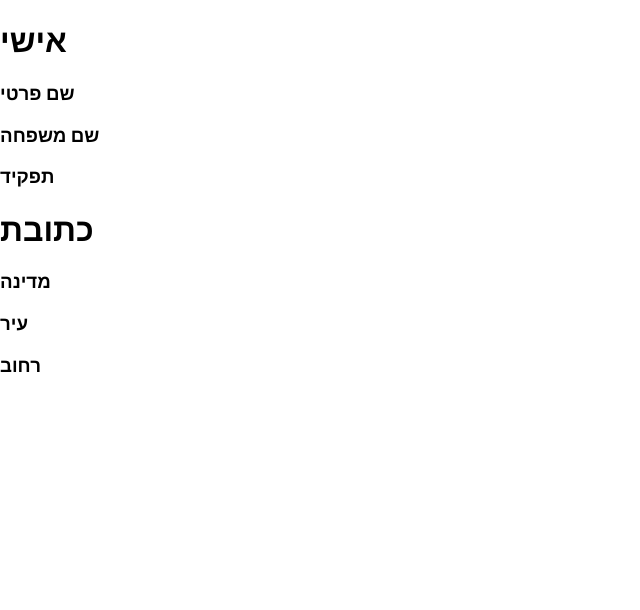
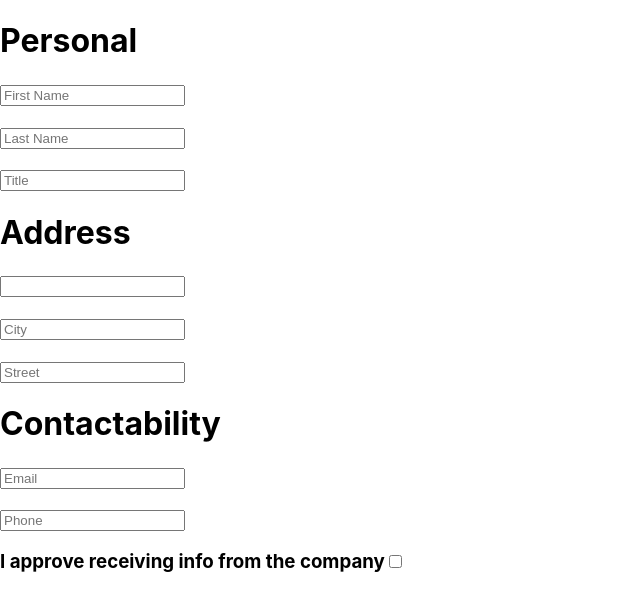
Before and after one commit to davidbu5/user-form-app, a React app: page / in a window 1280 px wide. Shown: the top 610 px of the page, without its empty margins (0-640 px from the left). Built offline with nearby package versions, Linux system fonts and the light colour scheme.

Commit message:
form fields

```diff
--- a/src/App.tsx
+++ b/src/App.tsx
@@ -4,18 +4,35 @@ import { ObservableFormStore, FormFieldType } from './common/stores/FormStore';
 import { observer } from 'mobx-react';
 import { Form } from './components/Form';
 import { ObservedLanguageStore } from './common/stores/LanguageStore';
+import { FormApi } from './common/api/FormApi';
 
-const formStore = createRegisterFormStore();
+interface IAppState {
+  formStore: ObservableFormStore;
+}
+
 const langStore = new ObservedLanguageStore();
 
 @observer
-class App extends React.Component {
+class App extends React.Component<{}, IAppState> {
+
+  constructor(props: {}) {
+    super(props);
+
+    this.state = { formStore:  new ObservableFormStore() };
+  }
+
+  componentDidMount() {
+    createRegisterFormStore().then(formStore => {
+      this.setState({ formStore })
+    });
+  }
+
   render() {
-    return <Form store={formStore} langStore={langStore}></Form>
+    return <Form store={this.state.formStore} langStore={langStore}></Form>
   }
 }
 
-function createRegisterFormStore() {
+async function createRegisterFormStore() {
   const form = new ObservableFormStore()
 
   const personalSection = form.addSection("personal");
@@ -24,7 +41,7 @@ function createRegisterFormStore() {
   personalSection.addField("title", "title", FormFieldType.Text);
 
   const addressSection = form.addSection("address");
-  addressSection.addField("country", "country", FormFieldType.Text, true);
+  addressSection.addField("country", "country", FormFieldType.List, true, await FormApi.getCountriesNames());
   addressSection.addField("city", "city", FormFieldType.Text);
   addressSection.addField("street", "street", FormFieldType.Text);
 
--- /dev/null
+++ b/src/common/api/FormApi.ts
@@ -0,0 +1,12 @@
+import { FormFieldValueType } from "../stores/FormStore";
+
+export class FormApi {
+
+    public static async getCountriesNames() {
+        return ["Israel", "USA", "Poland", "Morroco"];
+    }
+
+    public static async submitForm(formValues: { [key: string]: FormFieldValueType }) {
+        return true;
+    }
+}
--- a/src/common/i18/en.ts
+++ b/src/common/i18/en.ts
@@ -6,7 +6,7 @@ export const EnglishStringsRepo: IStringsRepo = {
     contactability: "Contactability",
     firstName: "First Name",
     lastName: "Last Name",
-    title: "title",
+    title: "Title",
     country: "Country",
     city: "City",
     street: "Street",
--- a/src/common/stores/FormStore.ts
+++ b/src/common/stores/FormStore.ts
@@ -5,7 +5,8 @@ export enum FormFieldType {
     Text,
     Email,
     Phone,
-    Checkbox
+    Checkbox,
+    List
 }
 
 export class ObservableFormStore {
@@ -31,9 +32,10 @@ export class ObservableFormSection {
         name: string,
         placeholder: keyof IStringsRepo,
         fieldType: FormFieldType,
-        required: boolean = false
+        required: boolean = false,
+        valuesList?: string[]
     ) => {
-        const newField = new ObservableFormField(name, placeholder, fieldType, required);
+        const newField = new ObservableFormField(name, placeholder, fieldType, required, valuesList);
         this.fields.push(newField);
         return newField;
     }
@@ -48,7 +50,7 @@ export class ObservableFormSection {
     }
 }
 
-type FormFieldValueType = string | boolean;
+export type FormFieldValueType = string | boolean;
 
 export class ObservableFormField {
 
@@ -56,22 +58,32 @@ export class ObservableFormField {
     private static _phoneValidator = /^(?:(?:(\+?972|\(\+?972\)|\+?\(972\))(?:\s|\.|-)?([1-9]\d?))|(0[23489]{1})|(0[57]{1}[0-9]))(?:\s|\.|-)?([^0\D]{1}\d{2}(?:\s|\.|-)?\d{4})$/;
 
     private _name: string;
-    private _placeholderStringName: keyof IStringsRepo;
-    private _fieldType: FormFieldType;
     private _required: boolean;
+
     @observable value: FormFieldValueType;
+    public placeholderStringName: keyof IStringsRepo;
+    public fieldType: FormFieldType;
+    public valuesList: string[] | null = null;
 
     constructor(name: string,
         placeholderStringName: keyof IStringsRepo,
         fieldType: FormFieldType,
-        required: boolean = false) {
+        required: boolean = false,
+        valuesList?: string[]) {
 
         this._name = name;
-        this._placeholderStringName = placeholderStringName;
-        this._fieldType = fieldType;
+        this.placeholderStringName = placeholderStringName;
+        this.fieldType = fieldType;
         this._required = required;
+        if (fieldType === FormFieldType.List) {
+            if (valuesList) {
+                this.valuesList = valuesList;
+            } else {
+                throw "List form field should get values list"
+            }
+        }
 
-        if (this._fieldType === FormFieldType.Checkbox) {
+        if (this.fieldType === FormFieldType.Checkbox) {
             this.value = false;
         } else {
             this.value = "";
@@ -82,7 +94,7 @@ export class ObservableFormField {
         if (this._required && !this.value) {
             return false;
         }
-        switch (this._fieldType) {
+        switch (this.fieldType) {
             case (FormFieldType.Text): {
                 if (this.value && typeof (this.value) === "string" &&
                     this.value.length >= 1) {
@@ -149,6 +161,4 @@ export class ObservableFormField {
     }
 
     get name() { return this._name; };
-
-    @computed get placeholderStringName() { return this._placeholderStringName; };
 }
--- a/src/components/form.tsx
+++ b/src/components/form.tsx
@@ -9,14 +9,11 @@ export interface FormProps { store: ObservableFormStore, langStore: ObservedLang
 @observer
 export class Form extends React.Component<FormProps> {
 
-    componentDidMount() {
-        setTimeout(() => {
-            this.props.store.sections.pop();
-            this.props.langStore.language = "he"
-        }, 3000);
-    }
-
     render() {
-        return <div>{this.props.store.sections.map(section => <FormSection section={section} langStore={this.props.langStore} key={section.placeholderStringName} />)}</div>;
+        return <div>{
+            this.props.store ?
+            this.props.store.sections.map(section => <FormSection section={section} langStore={this.props.langStore} key={section.placeholderStringName} />) :
+            ""
+            }</div>;
     }
 }
--- a/src/components/formField.tsx
+++ b/src/components/formField.tsx
@@ -1,13 +1,84 @@
-import React from 'react';
+import React, { SyntheticEvent, ChangeEvent } from 'react';
 import { observer } from 'mobx-react';
 import { ObservableFormField } from '../common/stores/FormStore';
 import { ObservedLanguageStore } from '../common/stores/LanguageStore';
+import { FormFieldType } from '../common/stores/FormStore'
 
 export interface FormFieldProps { field: ObservableFormField, langStore: ObservedLanguageStore }
 
 @observer
 export class FormField extends React.Component<FormFieldProps> {
+
+    getFieldPlaceholder() {
+        return this.props.langStore.getString(this.props.field.placeholderStringName);
+    }
+
+    onInputChange(event: ChangeEvent<HTMLInputElement>) {
+        if (event.target.type === "checkbox") {
+            console.log(event.target.id, event.target.checked);
+        }
+        else {
+            console.log(event.target.id, event.target.value);
+        }
+    }
+
+    getInput() {
+        switch (this.props.field.fieldType) {
+            case (FormFieldType.Text): {
+                return this.getTextInput();
+            }
+            case (FormFieldType.Phone): {
+                return this.getPhoneInput();
+            }
+            case (FormFieldType.Email): {
+                return this.getEmailInput();
+            }
+            case (FormFieldType.Checkbox): {
+                return this.getCheckboxInput();
+            }
+            case (FormFieldType.List): {
+                return this.getListInput();
+            }
+        }
+        return this.getTextInput();
+    }
+
+    getTextInput() {
+        return (<>
+            <input id={this.props.field.name} type="text" placeholder={this.getFieldPlaceholder()} onChange={this.onInputChange} />
+        </>);
+    }
+
+    getPhoneInput() {
+        return (<>
+            <input id={this.props.field.name} type="tel" placeholder={this.getFieldPlaceholder()} onChange={this.onInputChange} />
+        </>);
+    }
+
+    getEmailInput() {
+        return (<>
+            <input id={this.props.field.name} type="email" placeholder={this.getFieldPlaceholder()} onChange={this.onInputChange} />
+        </>);
+    }
+
+    getCheckboxInput() {
+        return (<>
+            <label htmlFor={this.props.field.name}>{this.getFieldPlaceholder()}</label>
+            <input id={this.props.field.name} type="checkbox" onChange={this.onInputChange} />
+        </>);
+    }
+
+    getListInput() {
+        return (<>
+            <input id={this.props.field.name} list={this.props.field.name+"_list"} onChange={this.onInputChange} />
+
+            <datalist id={this.props.field.name+"_list"}>
+                {(this.props.field.valuesList as string[]).map(value => <option value={value} key={value} />)}
+            </datalist>
+        </>);
+    }
+
     render() {
-        return <h3>{this.props.langStore.getString(this.props.field.placeholderStringName)}</h3>;
+        return (<h3>{this.getInput()}</h3>);
     }
 }
```
Also changed, not shown: src/components/FormProcessBar.tsx (added, +13 -0 lines).
